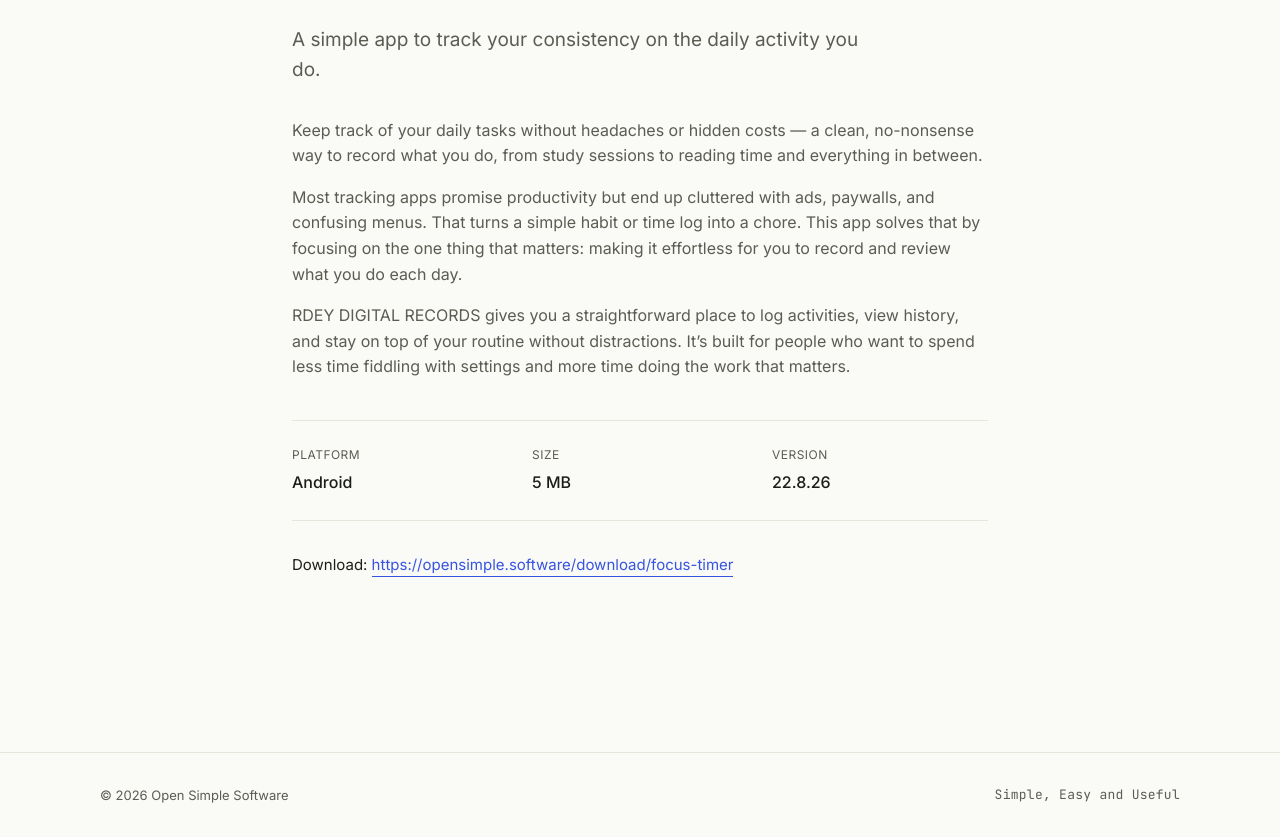
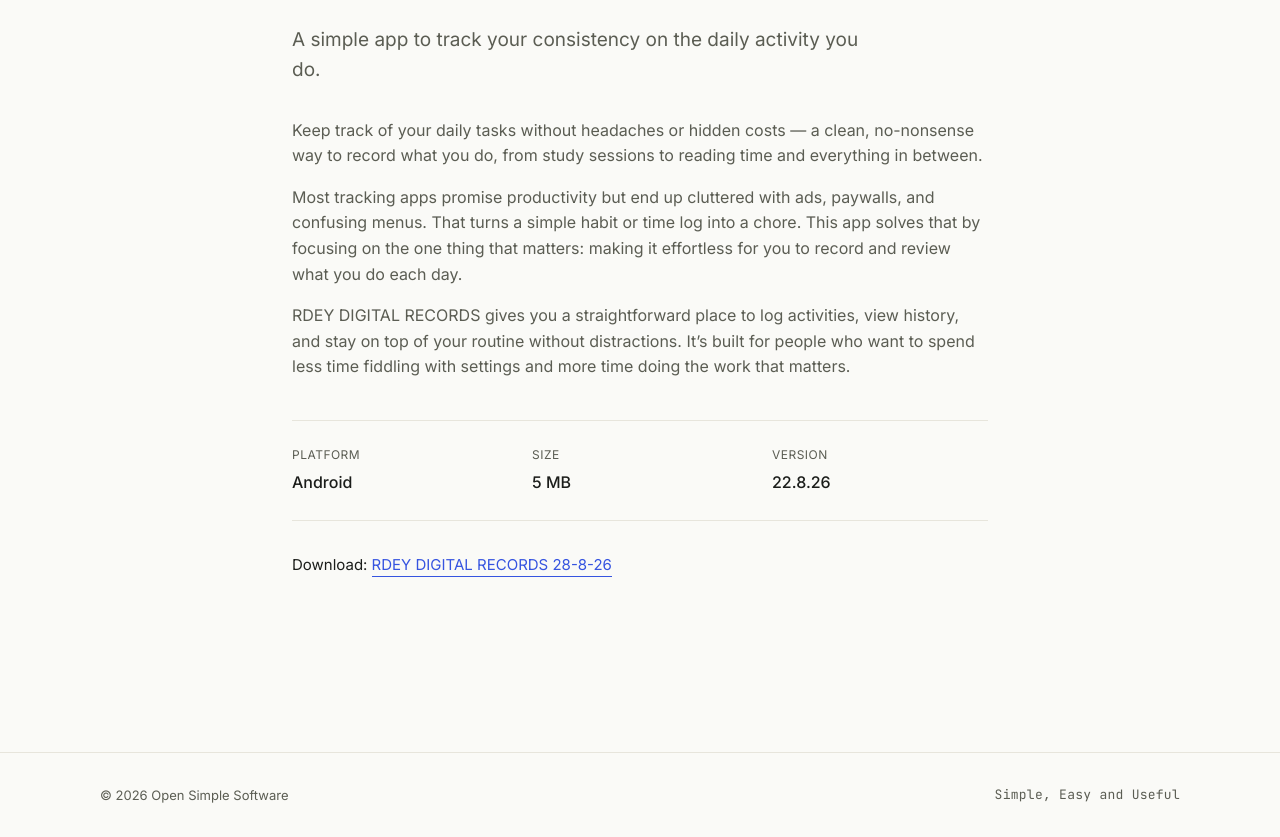
Before and after one commit to opensimsoft/oss, a plain HTML site: page pages/rddrapp.html in a window 1280 px wide. Shown: the part 229-1066 px from the top of the page. Drawn offline with Linux system fonts and the light colour scheme.

Commit message:
Update rddrapp.html

```diff
--- a/pages/rddrapp.html
+++ b/pages/rddrapp.html
@@ -157,7 +157,7 @@ footer{
     </div>
   </div>
 
-  <p class="download">Download: <a href="https://opensimple.software/download/focus-timer">https://opensimple.software/download/focus-timer</a></p>
+  <p class="download">Download: <a href="https://github.com/opensimsoft/oss/releases/download/release/RDDR-28-8-26.apk">RDEY DIGITAL RECORDS 28-8-26</a></p>
 </main>
 
 <footer>
```
